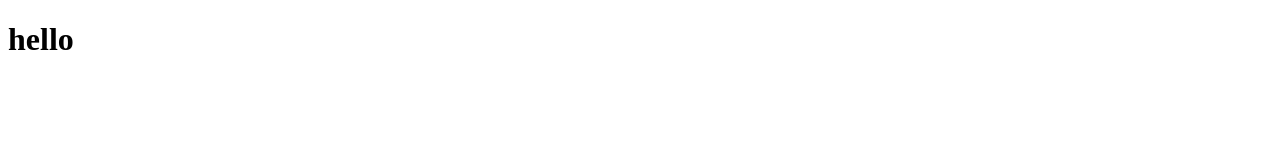
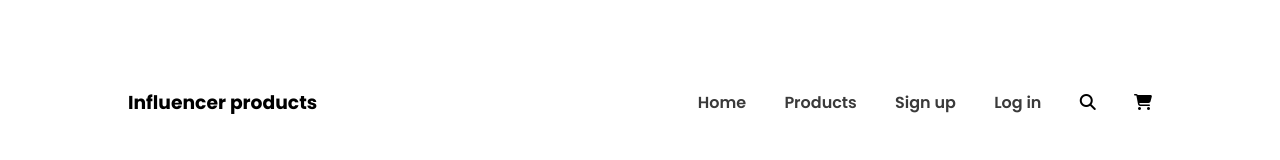
Before and after one commit to EmranEmon47/my-second-assignment, a plain HTML site: page index.html in a window 1280 px wide. Drawn offline with Linux system fonts and the light colour scheme.

Commit message:
nav bar commit

```diff
--- a/index.html
+++ b/index.html
@@ -5,10 +5,35 @@
     <meta http-equiv="X-UA-Compatible" content="IE=edge">
     <meta name="viewport" content="width=device-width, initial-scale=1.0">
     <title>Influencer</title>
+
+     <!-- font awesome kit  -->
+    <script src="https://kit.fontawesome.com/54cddddf6b.js" crossorigin="anonymous"></script>
+
     <!-- css stylesheet -->
-    <link rel="stylesheet" href="css/style.css">
+    <link rel="stylesheet" href="style.css">
 </head>
 <body>
-    <h1>hello</h1>
+    <!-- header start -->
+    <header>
+        <div>
+           <h3>Influencer products</h3>
+        </div>
+        <nav>
+            <div class="navigation-bar">
+                <a href="#">Home</a>
+                <a href="#">Products</a>
+                <a href="#">Sign up</a>
+                <a href="#">Log in</a>
+                <i class="fas fa-search font-awesome"></i>
+                <i class="fas fa-shopping-cart font-awesome"></i>
+            </div>
+        </nav>
+    </header>
+    <!-- header end -->
+    <!-- front heading part Start-->
+    <section>
+
+    </section>
+    <!-- front heading part End-->
 </body>
 </html>
--- /dev/null
+++ b/style.css
@@ -0,0 +1,31 @@
+/* font style source */
+@import url("https://fonts.googleapis.com/css2?family=Poppins:wght@400;600;700&display=swap");
+
+/* commont part or utilities */
+body {
+  font-family: "Poppins", sans-serif;
+}
+
+/* header part start */
+header {
+  display: flex;
+  justify-content: space-between;
+  align-items: center;
+  margin-left: 120px;
+  margin-top: 69px;
+  margin-right: 120px;
+}
+header > h3 {
+  font-size: 24px;
+  font-weight: 700;
+}
+.navigation-bar a {
+  text-decoration: none;
+  color: #3a3a3a;
+  font-size: 16px;
+  font-weight: 600;
+  margin-left: 34px;
+}
+.navigation-bar .font-awesome {
+  margin-left: 34px;
+}
```
Also changed, not shown: css/style.css (deleted).
